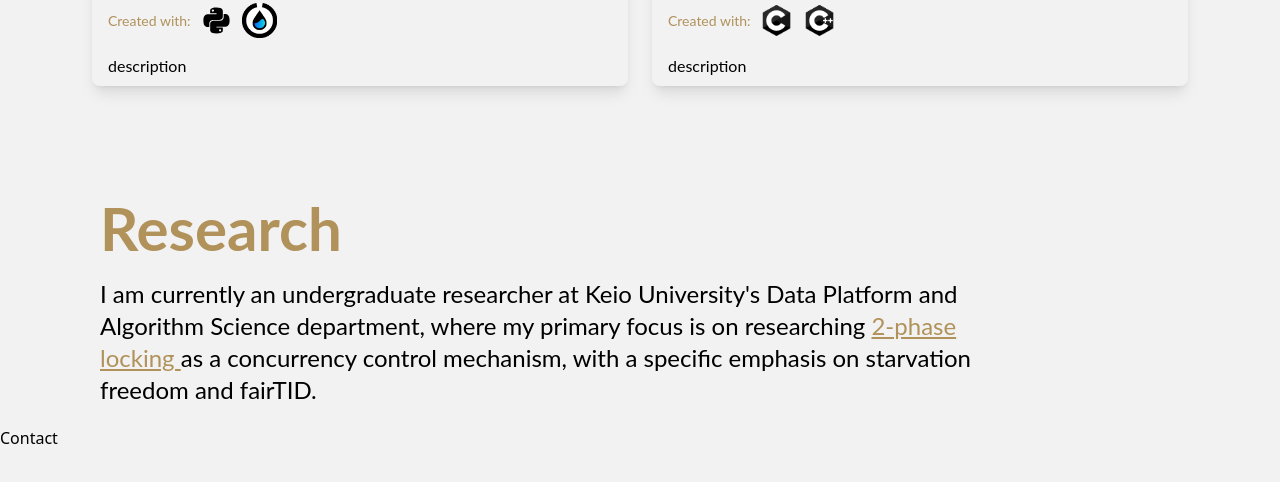
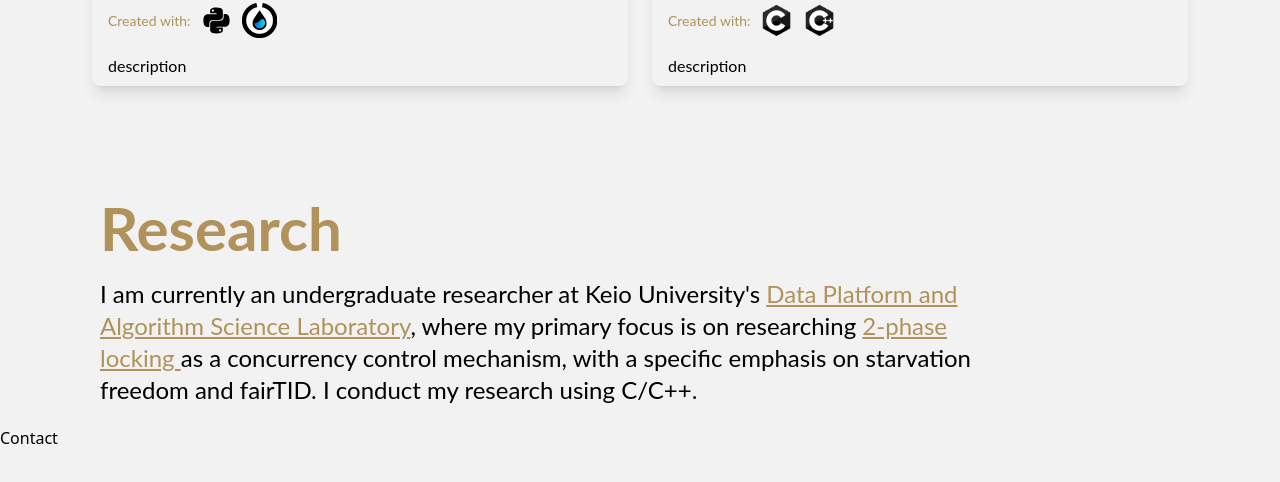
Before and after one commit to Ryuichi-Yamafuji-Lun/Portfolio, a React (Create React App) app: page / in a window 1280 px wide. Shown: the part 2715-3197 px from the top of the page. Built offline with nearby package versions, Linux system fonts and the light colour scheme.

Commit message:
Update Research.jsx

```diff
--- a/src/pages/Research.jsx
+++ b/src/pages/Research.jsx
@@ -7,11 +7,12 @@ const Research = () => {
         <div className="max-w-[1000px] px-4 md:pl-20 pr-4 md:pr-5 mt-20 md:mt-0">
           <p className="text-3xl text-line-white font-bold pb-5 text-center sm:text-6xl lg:text-left">Research</p>
           <p className="text-2xl">
-          I am currently an undergraduate researcher at Keio University's Data Platform
-          and Algorithm Science department, where my primary focus is on
+          I am currently an undergraduate researcher at Keio
+          University's <a href="https://sites.google.com/view/dpl-sfc/%E3%83%9B%E3%83%BC%E3%83%A0?authuser=0" target="_blank" rel="noreferrer" className="text-line-white underline hover:font-bold">Data Platform and Algorithm Science Laboratory</a>
+          , where my primary focus is on
           researching <a href="https://www.geeksforgeeks.org/two-phase-locking-protocol/" target="_blank" rel="noreferrer" className="text-line-white underline hover:font-bold">2-phase locking </a>
           as a concurrency control mechanism, with a specific emphasis on
-          starvation freedom and fairTID.
+          starvation freedom and fairTID. I conduct my research using C/C++.
           </p>
         </div>
       </div>
```
